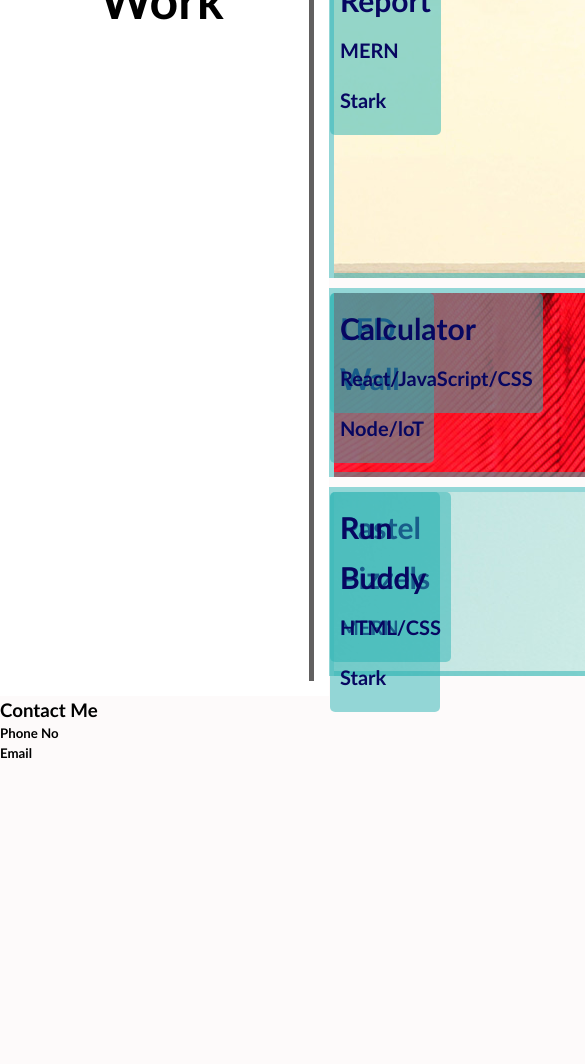
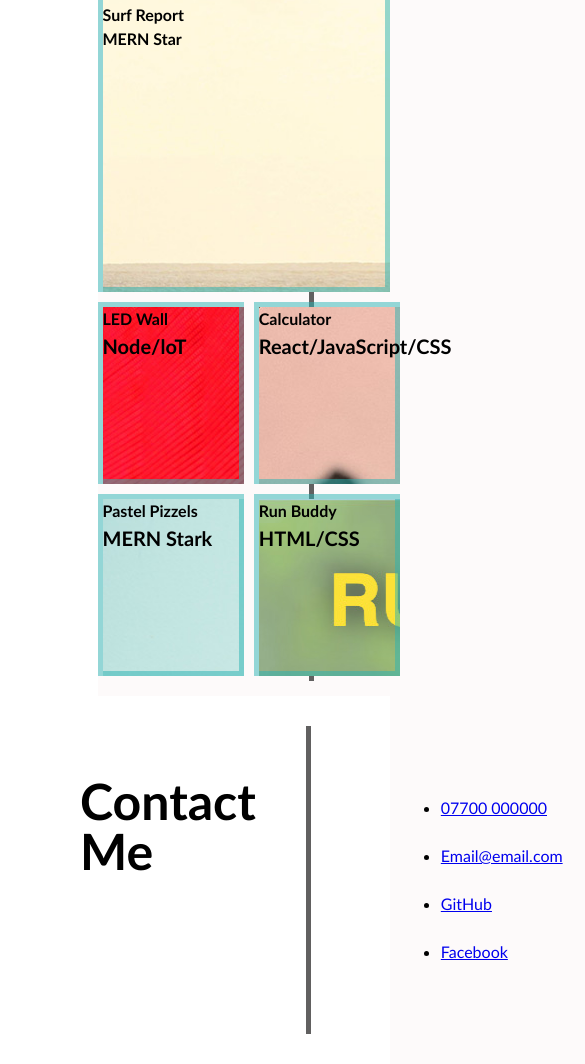
Before and after one commit to vickyw0102/Portfolio-, a plain HTML site: page starter/index.html in a window 390 px wide. Shown: the part 1770-2834 px from the top of the page, 585 px wide, since content can reach past the window. Before the commit the page ends 2534 px from the top, so only its background shows below. Drawn offline with Linux system fonts and the light colour scheme.

Commit message:
completed all sections except responsive

```diff
--- a/starter/css/style.css
+++ b/starter/css/style.css
@@ -76,9 +76,10 @@ h2 {
   background-color:white;
   display:flex;
   flex-direction: row;;
+
 }
 
-.about> h3{
+.about > h3{
   position:grid;
   left:50px;
   right:100px;
@@ -92,6 +93,7 @@ h2 {
 }
 .about> ul{
   padding: 30px;
+  width:100%;
 
 }
 
@@ -103,8 +105,7 @@ h2 {
 }
 .work> h3{
   position:grid;
-  left:0px;
-  right:150px;
+
   height:20cm;
   line-height: 50px;
   padding:50px 85px;
@@ -116,39 +117,41 @@ h2 {
 .container-grid {
   display: grid;
   width:100%;
+  grid-template-columns: 25% 37.5% 37.5% ;
   grid-template-areas:
     'work SurfReport SurfReport'
     'work SurfReport SurfReport'
     'work LedWall Calculator'
     'work PastelPizzels RunBuddy'
-    'contact phoneno email'
+
   }
 
 .work{
   grid-area:work;
+
 }
 .SurfReport {
   grid-area:SurfReport;
   background-image: url(../images/02-portfolio-4.jpg);
   background-repeat:no-repeat;
-  width: 1280px;
+  width:100%;
   max-height: 500px;
   border: 5px solid rgb(42, 179, 179,0.5);
   margin-bottom: 10px;
+  padding-top: 30%;
+  left:5px;
 
 }
-h4 {
+.surfReport > h4 {
   position:absolute;
-  left:330px;
+  left:100px;
   line-height: 50px;
   padding:10px;
   background-color: rgb(42, 179, 179,0.5);
-  border-radius: 5px;
+  background-color:cover;
   color:rgb(7, 7, 97);
-  font-size:30px;
-  display:flex;
-  flex-direction:column;
-  justify-content: baseline;
+  font-size:40px;
+
 }
 
   h4 >p{
@@ -159,7 +162,7 @@ h4 {
   grid-area:LedWall;
   background-image: url(../images/02-portfolio-1.jpg);
   background-repeat:no-repeat;
-  width: 640px;
+  width:100%;
   max-height: 200px;
   border: 5px solid rgb(42, 179, 179,0.5);
   margin-bottom: 10px;
@@ -170,7 +173,7 @@ h4 {
   grid-area:Calculator;
   background-image: url(../images/02-portfolio-2.jpg);
   background-repeat:no-repeat;
-  width: 640px;
+  width:100%;
   max-height: 200px;
   border: 5px solid rgb(42, 179, 179,0.5);
   margin-bottom: 10px;
@@ -181,7 +184,7 @@ h4 {
   grid-area:PastelPizzels;
   background-image: url(../images/02-portfolio-3.jpg);
   background-repeat:no-repeat;
-  width: 640px;
+  width:100%;
   max-height: 200px;
   border: 5px solid rgb(42, 179, 179,0.5);
   margin-bottom: 20px;
@@ -190,10 +193,40 @@ h4 {
   grid-area:RunBuddy;
   background-image: url(../images/02-run-buddy.jpg);
   background-repeat:no-repeat;
-  width: 640px;
+  width: 100%;
   max-height: 200px;
   justify-items: start;
   border: 5px solid rgb(42, 179, 179,0.5);
   margin-left:10px;
   margin-bottom: 20px;
 }
+
+
+.contact {
+  background-color:white;
+  display:flex;
+  flex-direction: row;
+
+
+}
+
+.contact > h3{
+  position:grid;
+  left:50px;
+  right:100px;
+  line-height: 50px;
+  padding:50px;
+  background-color: none;
+  border-right: 5px solid rgb(97, 96, 96) ;
+  margin: 30px;
+  font-size: 50px;
+
+}
+.contact > ul{
+
+  padding: 100px;
+  width:100%;
+  display:inline;
+  flex-direction: row;
+  align-content: end;
+}
--- a/starter/index.html
+++ b/starter/index.html
@@ -53,7 +53,8 @@
     </div>
 
     <div class="SurfReport">
-      <h4>Surf Report <br><p>MERN Stark</p> </h4>
+      <h4>Surf Report <br>MERN Star</h4>
+
 
     </div>
 
@@ -76,20 +77,25 @@
       <h4>Run Buddy<br><p>HTML/CSS</p></h4>
 
     </div>
-
+</section>
     <!-- contact -->
 
-    <div class="contact">
-      <h3>Contact Me</h3>
-    <div class="phoneno">
-        <h5>Phone No</h5>
-    </div>
-    <div class="email">
-      <h5>Email</h5>
-  </div>
-  </section>
 
   <footer>
+
+    <section class="contact">
+      <h3>Contact Me</h3>
+      <ul>
+        <li> <a href="#">07700 000000</a></li>
+        <br>
+        <li> <a href="#">Email@email.com</a></li>
+        <br>
+        <li> <a href="#">GitHub</a></li>
+        <br>
+        <li> <a href="#">Facebook</a></li>
+      </ul>
+
+    </section>
   </footer>
 </body>
 
```
